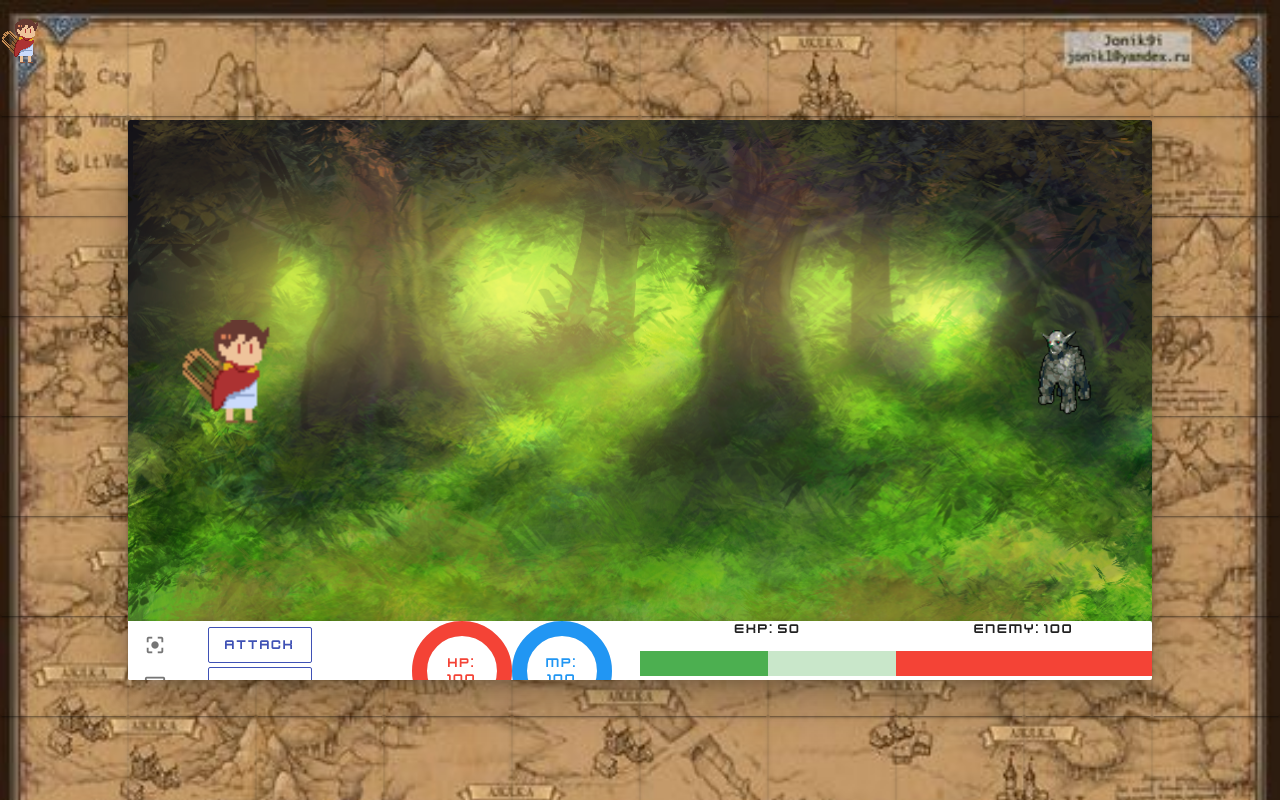
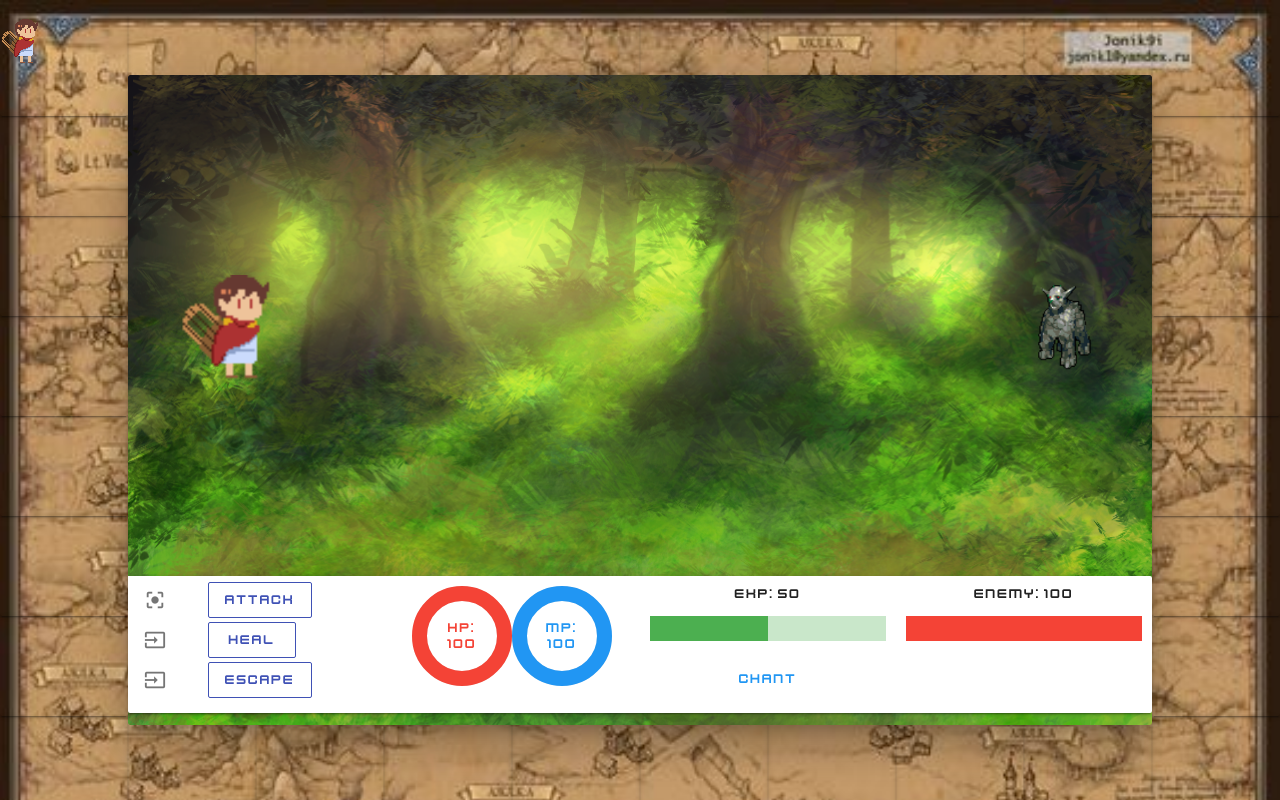
Before and after one commit to filrey/fictional-octo-succotash, a Vue app: page /#/Level2 in a window 1280 px wide. Shown: the top 800 px of the page. Built offline with nearby package versions, Linux system fonts and the light colour scheme.

Commit message:
movce chant, so that snackbar and be utilized

```diff
--- a/src/components/UI/Exp.vue
+++ b/src/components/UI/Exp.vue
@@ -1,8 +1,8 @@
 <template>
-    <div>
+    <div style="padding:10px;">
         EXP: {{exp}}
         <v-progress-linear v-model="exp" color="green" height="25"></v-progress-linear>
-        <v-btn color="blue" flat @click="()=> this.$store.commit('chant')">Chant</v-btn>
+        <v-btn color="blue" flat @click="()=> this.chant()">Chant</v-btn>
     </div>
 </template>
 <script>
@@ -10,7 +10,35 @@ export default {
     name: 'ExpBar',
     data() {
         return {
-
+            snackbar: false,
+            y: "top",
+            x: null,
+            mode: "",
+            timeout: 6000,
+            text: "chanting.."
+        }
+    },
+    methods: {
+        chant() {
+            this.snackbar = true;
+            this.y = "top";
+            this.text = "You are chanting!"
+             var success = Math.random() >= 0.5;
+            if (success) {
+                var mp = Math.floor(Math.random() * 10) + 10;
+                this.$store.state.player.mp += mp;
+            }
+            if (this.$store.state.player.mp > 100) this.$store.state.player.mp = 100;
+            // enemy
+            var enemy_attack = Math.random() >= 0.5;
+            var enemy_damage = Math.floor(Math.random() * 10);
+            var damage = Math.floor(Math.random() * 16);
+            var damage_bonus = Math.floor(Math.random() * 8);
+            this.enemyHp-=damage;
+            // determine if enemy attack hits
+            if (enemy_attack) {
+                this.$store.state.player.hp -= enemy_damage + damage_bonus;
+            }
         }
     },
     computed: {
--- a/src/components/UI/HpMp.vue
+++ b/src/components/UI/HpMp.vue
@@ -1,5 +1,5 @@
 <template>
-  <div>
+  <div style="padding: 10px;">
     <v-progress-circular :rotate="360" :size="100" :width="15" :value="hp" color="red">HP: {{hp}}</v-progress-circular>
     <v-progress-circular :rotate="360" :size="100" :width="15" :value="mp" color="blue">MP: {{mp}}</v-progress-circular>
   </div>
--- a/src/components/UI/enemyEncounter.vue
+++ b/src/components/UI/enemyEncounter.vue
@@ -41,7 +41,7 @@
               <v-flex xs3>
                 <exp></exp>
               </v-flex>
-              <v-flex xs3>
+              <v-flex xs3 style="padding:10px;">
                 Enemy: {{enemyHp}}
                 <v-progress-linear v-model="enemyHp" color="red" height="25"></v-progress-linear>
               </v-flex>
@@ -174,9 +174,9 @@ export default {
     },
     playerAction_Attack(bonus, active) {
       this.snackbar = true;
-      this.spell_or_attack(active);
       bonus = 0;
       if (this.isEncounterActive && this.enemyHp > 0 && this.$store.state.player.hp > 0) {
+        this.spell_or_attack(active);
         var damage = Math.floor(Math.random() * 16);
         this.enemyHp -= damage + bonus;
         this.enemyAction_Attack();
@@ -243,7 +243,7 @@ export default {
 }
 
 .encounterBoxHeight {
-  height: 70vh;
+  height: 650px;
 }
 
 .avatarOne {
--- a/src/components/UI/playerActions.vue
+++ b/src/components/UI/playerActions.vue
@@ -10,25 +10,25 @@
             <v-btn @click="()=> this.$emit('playerAction_Attack')" outline color="indigo">Attack</v-btn>
           </v-list-tile-content>
         </v-list-tile>
+
         <v-list-tile>
           <v-list-tile-action>
             <v-icon>input</v-icon>
           </v-list-tile-action>
+          <v-list-tile-content>
+            <v-btn @click="()=> this.$emit('playerAction_Magic')" outline color="indigo">Heal</v-btn>
+          </v-list-tile-content>
+        </v-list-tile>
 
+        <v-list-tile>
+          <v-list-tile-action>
+            <v-icon>input</v-icon>
+          </v-list-tile-action>
           <v-list-tile-content>
             <v-btn @click="()=> this.$emit('playerAction_Escape')" outline color="indigo">Escape</v-btn>
           </v-list-tile-content>
         </v-list-tile>
-        <v-list-tile>
-          <v-list-tile-action>
-            <v-icon>input</v-icon>
-          </v-list-tile-action>
 
-          <v-list-tile-content>
-            <v-btn @click="()=> this.$emit('playerAction_Magic')" outline color="indigo">Magic</v-btn>
-          </v-list-tile-content>
-
-        </v-list-tile>
       </v-list>
     </v-navigation-drawer>
   </div>
--- a/src/store.js
+++ b/src/store.js
@@ -25,25 +25,6 @@ export default new Vuex.Store({
       // NEED TO DO - allow level ups based on skill
       state.skills.fire.level++;
     },
-    // increase MP
-    chant(state){
-      var success = Math.random() >= 0.5;
-      if (success) {
-        var mp = Math.floor(Math.random() * 10) + 10;
-        state.player.mp += mp;
-      }
-      if (state.player.mp > 100) state.player.mp = 100;
-      // enemy
-      var enemy_attack = Math.random() >= 0.5;
-      var enemy_damage = Math.floor(Math.random() * 10);
-      var damage = Math.floor(Math.random() * 16);
-      var damage_bonus = Math.floor(Math.random() * 8);
-      this.enemyHp-=damage;
-      // determine if enemy attack hits
-      if (enemy_attack) {
-        state.player.hp -= enemy_damage + damage_bonus;
-      }
-    }
   },
   actions: {
 
```
